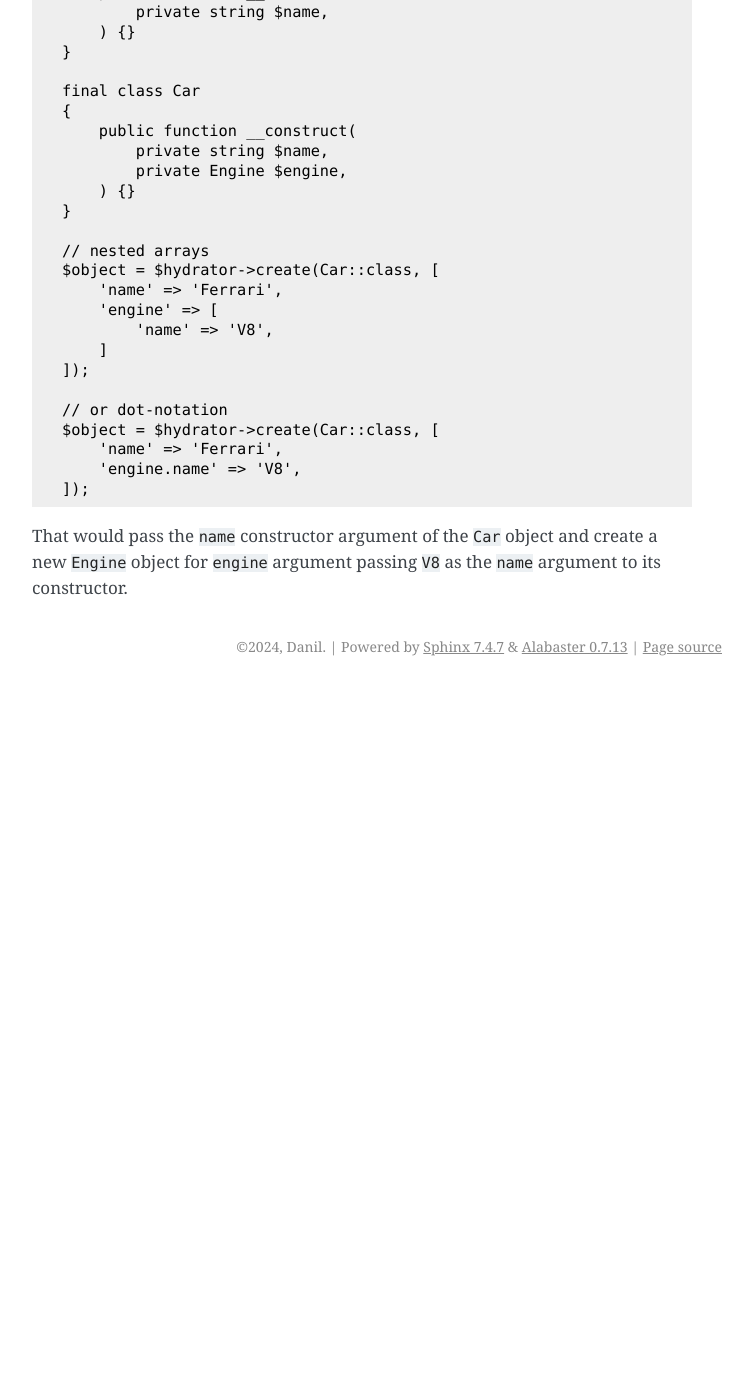
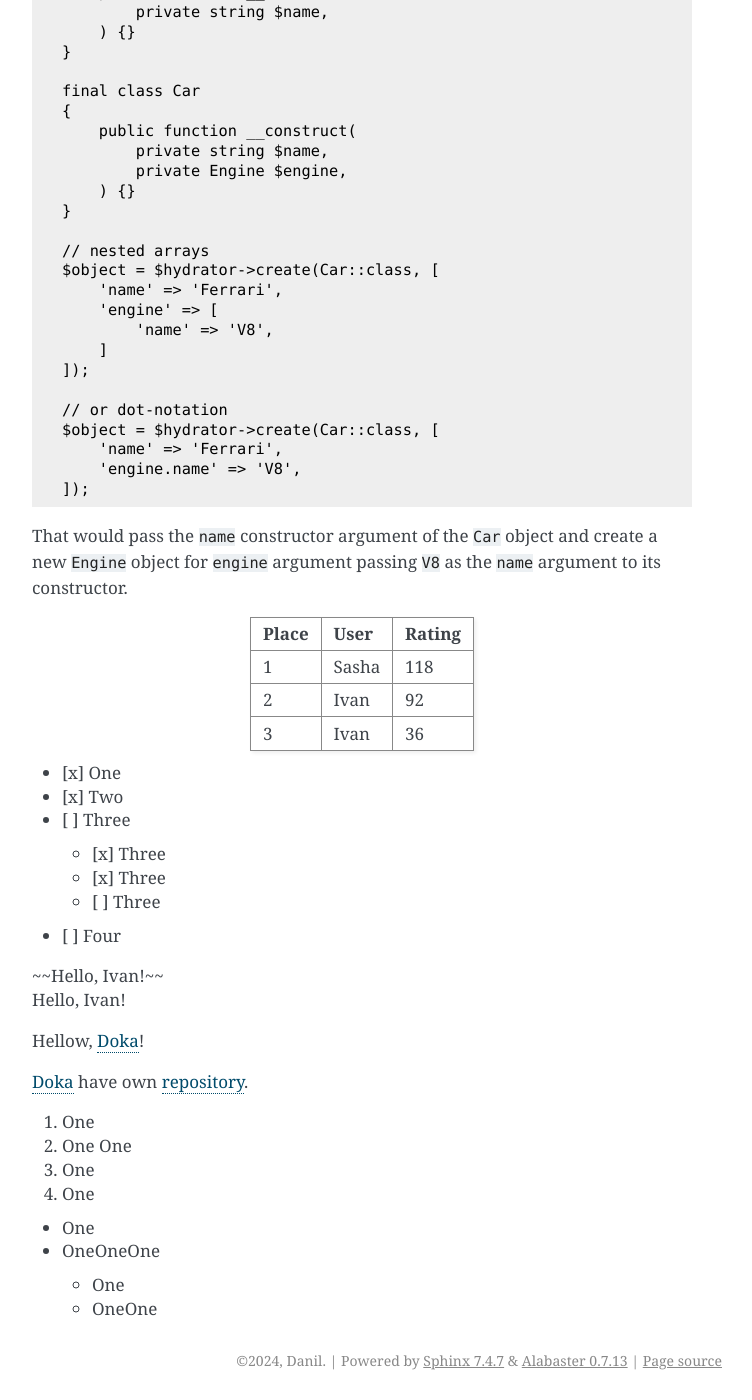
Before and after one commit to ArduanovDanil/test-sphinx, a Sphinx documentation site: the page built from docs/source/general-usage.md, in a window 1280 px wide and 1400 px high, scrolled down 554 px. Shown: the whole window, without its empty margins (388-1140 px from the left). Built offline with Sphinx 7.4.7, drawn with Linux system fonts in a browser that asks for light colours; before the commit the page ends 1240 px from its top, so only the background shows below that.

Commit message:
Add text for test

```diff
--- a/docs/source/general-usage.md
+++ b/docs/source/general-usage.md
@@ -54,3 +54,39 @@ $object = $hydrator->create(Car::class, [
 
 That would pass the `name` constructor argument of the `Car` object and create a new `Engine` object for `engine`
 argument passing `V8` as the `name` argument to its constructor.
+
+| Place | User     | Rating  |
+|-------|----------|---------|
+| 1     | Sasha    | 118     |
+| 2     | Ivan     | 92      |
+| 3     | Ivan     | 36      |
+
+- [x] One
+- [x] Two
+- [ ] Three
+    - [x] Three
+    - [x] Three
+    - [ ] Three
+- [ ] Four
+
+~~Hello, Ivan!~~\
+Hello, Ivan!
+
+Hellow, [Doka](https://doka.guide "Page about web-dev")!
+
+[Doka][1] have own [repository][repo].
+
+
+[1]: https://doka.guide "Энциклопедия про web-dev"
+[repo]: https://github.com/doka-guide "Репозиторий Доки"
+
+1. One
+1. One One
+1. One
+1. One
+
+
+* One
+* OneOneOne
+    * One
+    * OneOne
```
